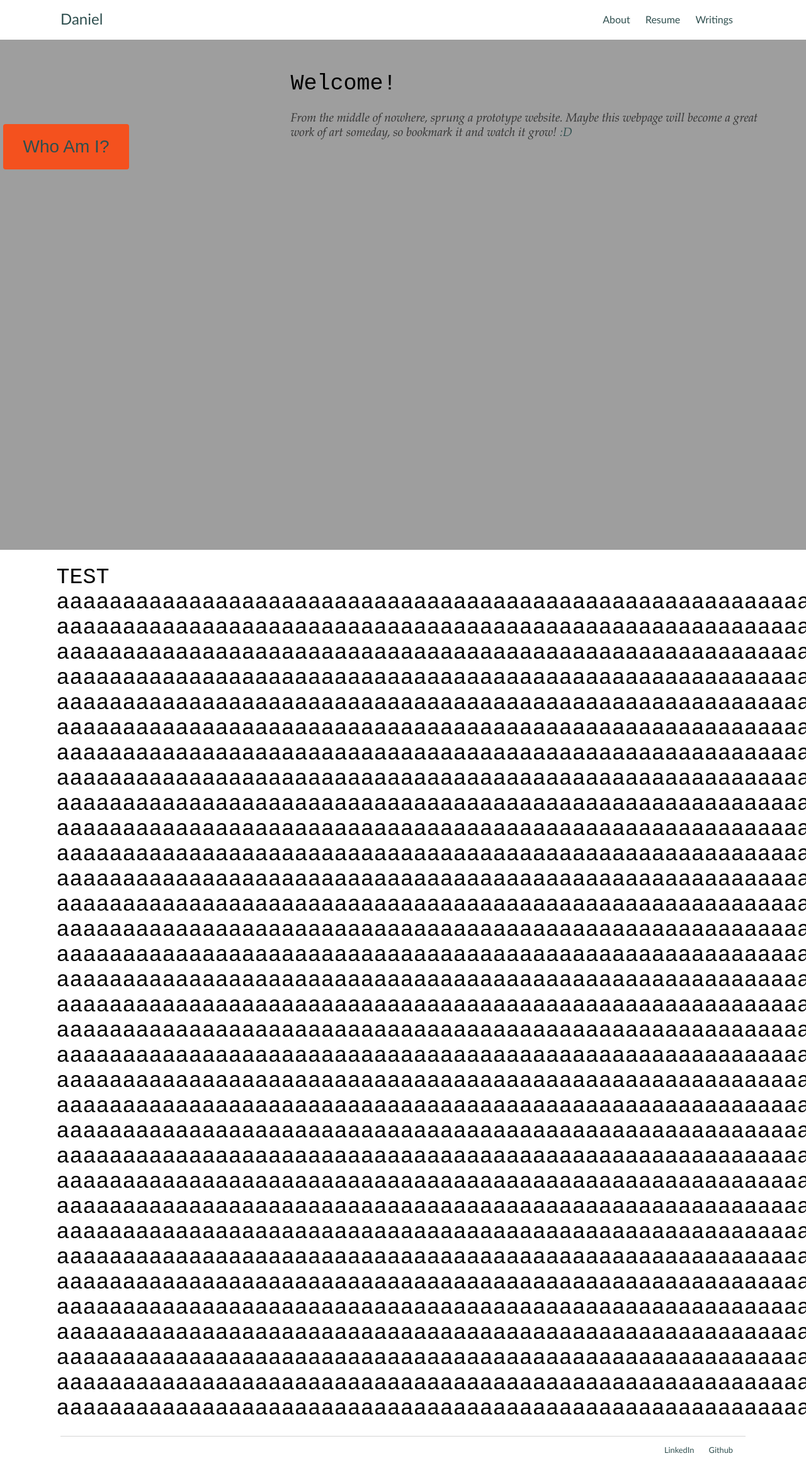
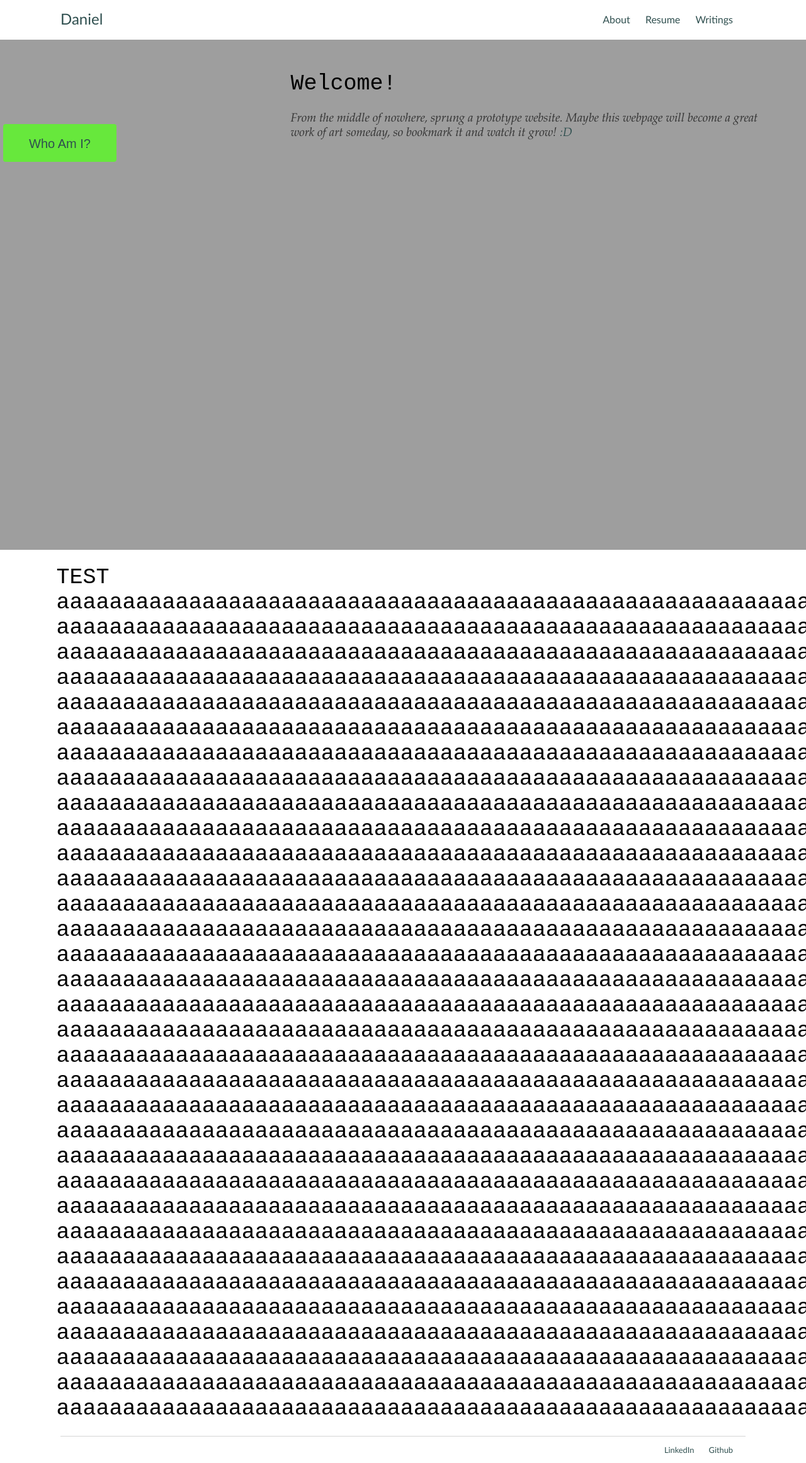
Before and after one commit to Calculasians/calculasians.github.io, a Jekyll site: the page built from index.html, in a window 1280 px wide. Shown: the whole page at 63% size. Built offline with Jekyll 4.4.1, drawn with Linux system fonts in a browser that asks for light colours.

Commit message:
Update main.css

```diff
--- a/css/main.css
+++ b/css/main.css
@@ -94,13 +94,14 @@ h1 {
 
 .main-button {
     border-radius: 4px;
-    background-color: #f4511e;
+    background-color: #67e83c;
     border: none;
     color: #FFFFFF;
     text-align: center;
-    font-size: 28px;
+    font-size: 20px;
     padding: 20px;
-    width: 200px;
+    width: 180px;
+    height: 60px;
     transition: all 0.5s;
     cursor: pointer;
     margin: 5px;
@@ -114,7 +115,7 @@ h1 {
 }
 
 .main-button span:after {
-    content: '\00bb';
+    content: '\21af';
     position: absolute;
     opacity: 0;
     top: 0;
```
